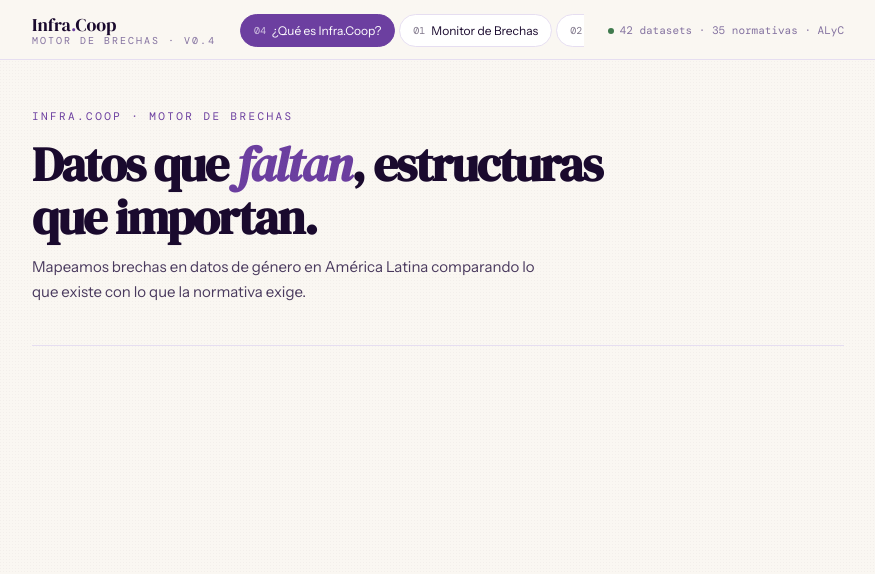
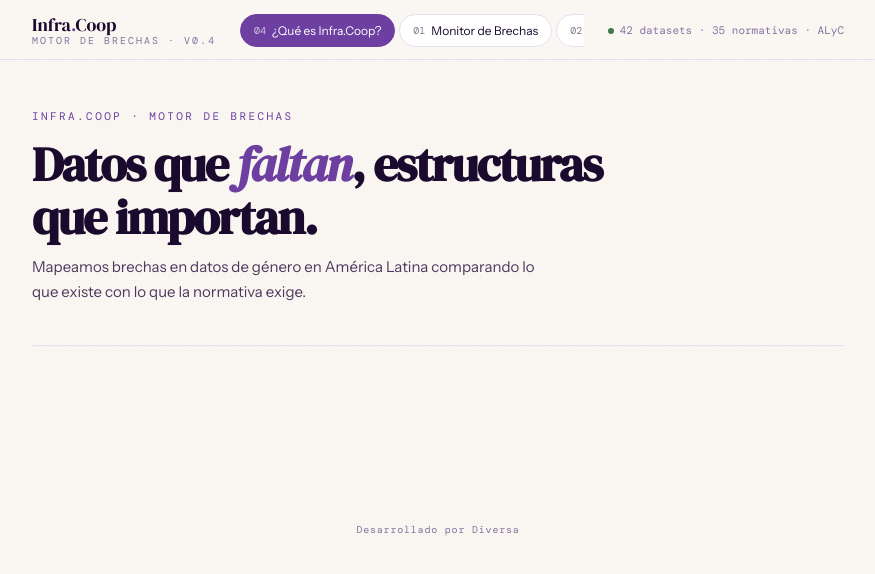
Before and after one commit to DaVas1410/infracoop, a React (Vite) app: page / in a window 1280 px wide. Shown: the top 574 px of the page, without its empty margins (202-1077 px from the left). Built offline with nearby package versions, Linux system fonts and the light colour scheme; no server answers; the database is empty.

Commit message:
feat: add Desarrollado por Diversa footer to Layout

```diff
--- a/src/components/Layout.tsx
+++ b/src/components/Layout.tsx
@@ -3,5 +3,19 @@ interface LayoutProps {
 }
 
 export function Layout({ children }: LayoutProps) {
-  return <main className="container">{children}</main>
+  return (
+    <>
+      <main className="container">{children}</main>
+      <footer style={{
+        textAlign: 'center',
+        padding: '2rem 0 1.5rem',
+        fontFamily: 'var(--mono)',
+        fontSize: '10px',
+        color: 'var(--ink-light)',
+        letterSpacing: '0.08em',
+      }}>
+        Desarrollado por Diversa
+      </footer>
+    </>
+  )
 }
```
